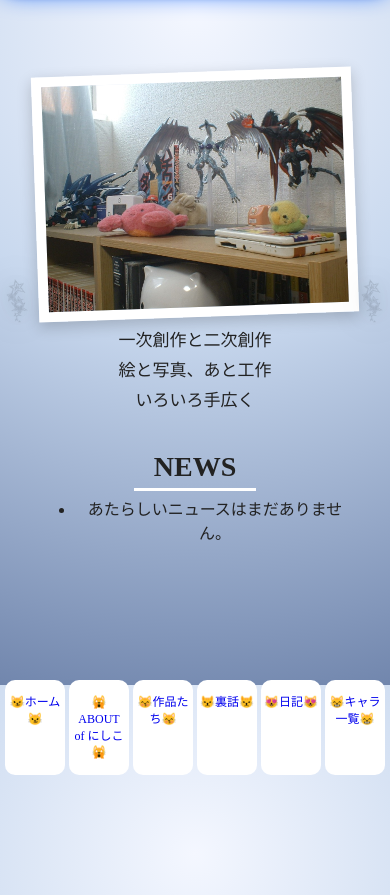
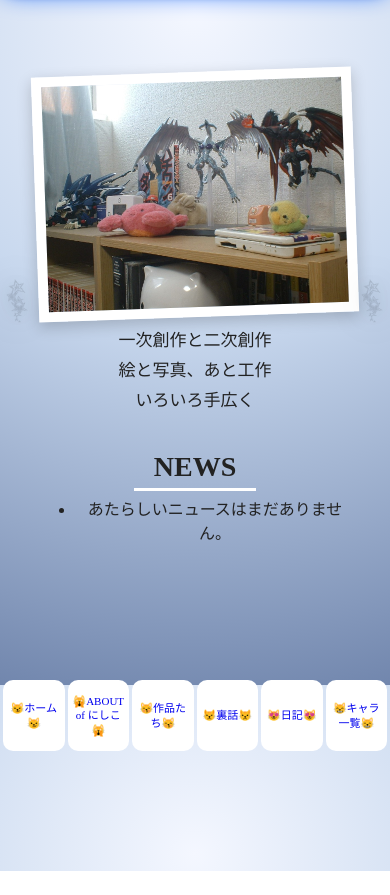
Before and after one commit to nishiko-n-nu/niku-izari, a plain HTML site: page index.html in a window 390 px wide. Shown: the part 159-1054 px from the top of the page. After the commit the page ends 1030 px from the top, so only its background shows below. Drawn offline with Linux system fonts and the light colour scheme.

Commit message:
Add files via upload

```diff
--- a/css/style.css
+++ b/css/style.css
@@ -815,25 +815,37 @@ header {
         display: flex;
         justify-content: center;
         align-items: stretch;
-        gap: 4px;
 
-        padding: 10px 5px 120px;
+        flex-wrap: nowrap;
+
+        gap: 3px;
+
+        width: 100%;
+        box-sizing: border-box;
+
+        padding: 10px 3px 120px;
     }
 
     nav a {
-        flex: 1;
+        display: flex;
+        align-items: center;
+        justify-content: center;
 
-        padding: 14px 3px;
+        flex: 1 1 0;
+
+        min-width: 0;
+
+        padding: 14px 2px;
 
         margin: 0;
 
-        font-size: 12px;
-
-        line-height: 1.4;
+        font-size: 11px;
+        line-height: 1.3;
 
         white-space: normal;
+        overflow-wrap: anywhere;
 
-        flex-wrap: nowrap;
+        box-sizing: border-box;
     }
 
 }
```
